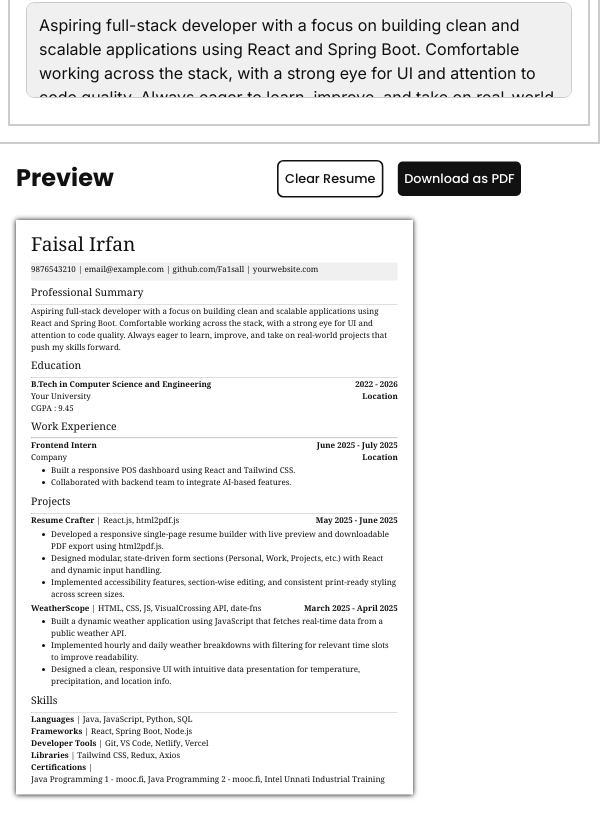
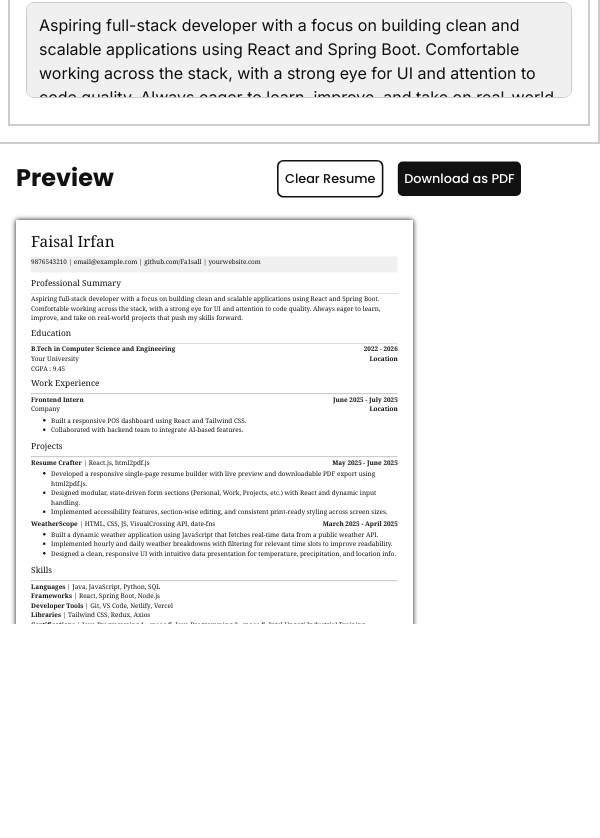
Before and after one commit to Fa1sall/ResumeCrafter, a React (Vite) app: page / in a window 600 px wide. Shown: the part 803-1641 px from the top of the page. After the commit the page ends 1427 px from the top, so only its background shows below. Built offline with nearby package versions, Linux system fonts and the light colour scheme; a web font is replaced by a local one.

Commit message:
Fixed Default Font Size

```diff
--- a/src/components/AppContent.jsx
+++ b/src/components/AppContent.jsx
@@ -93,7 +93,7 @@ export function AppContent() {
   ]);
 
   const [settingsData, setSettingsData] = useState({
-    fontSize: "1",
+    fontSize: "0.8",
   });
 
   function handleClearResume() {
@@ -110,7 +110,7 @@ export function AppContent() {
     setWorkData([]);
     setProjectsData([]);
     setSkillsData([]);
-    setSettingsData({ fontSize: "1" });
+    setSettingsData({ fontSize: "0.8" });
   }
 
   return (
--- a/src/styles/ResumeContainer.css
+++ b/src/styles/ResumeContainer.css
@@ -138,7 +138,7 @@
   text-wrap: wrap;
 }
 
-/* For phones like iPhone SE, 375px width */
+/*Small phones*/
 @media (max-width: 400px) {
   .resumeHeader {
     align-items: normal;
@@ -167,7 +167,7 @@
   }
 }
 
-/* For slightly wider phones */
+/*Larger Phones*/
 @media (min-width: 401px) and (max-width: 600px) {
   .resumeHeader {
     align-items: normal;
@@ -183,14 +183,20 @@
   .scaleResume {
     transform: scale(0.5);
     transform-origin: top left;
+    height: auto;
   }
 
   [class*="Form"] {
     margin: 1rem 0.5rem;
   }
+
+  .resumeContainer {
+    max-height: 60vh;
+    overflow-y: auto;
+  }
 }
 
-/* Tablets */
+/*Tablets*/
 @media (min-width: 601px) and (max-width: 1024px) {
   .resumeButtonControls {
     transform: scale(0.9);
```
